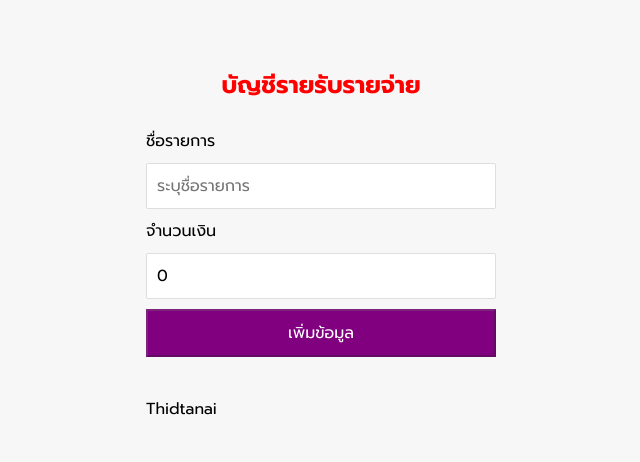
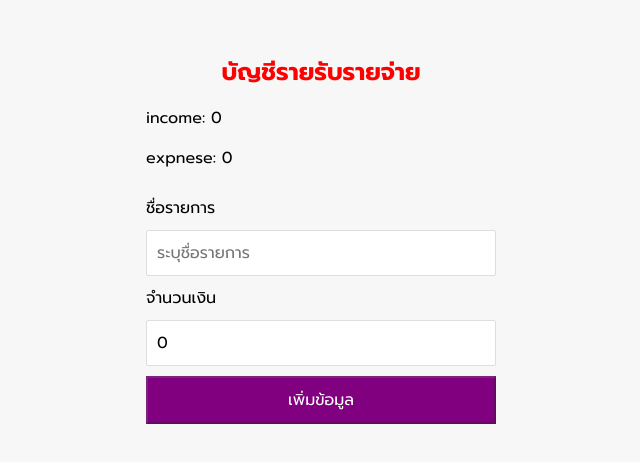
Before and after one commit to Thidtanai/Recap_Knowledge, a React (Create React App) app in the folder Kong/JS_React/react-basic/: page / in a window 1280 px wide. Shown: the part 156-618 px from the top of the page, without its empty margins (319-959 px from the left). Built offline with nearby package versions, Linux system fonts and the light colour scheme.

Commit message:
Update_ReportCal

```diff
--- a/Kong/JS_React/react-basic/src/App.js
+++ b/Kong/JS_React/react-basic/src/App.js
@@ -1,11 +1,12 @@
 //import logo from "./logo.svg";
 import "./App.css";
-import React from "react";
+import React, { useEffect } from "react";
 import { useState } from "react";
 
 import Transaction from "./components/Transaction";
 import FormComponent from "./components/FormComponent";
 import DataContext from "./data/DataContext";
+import ReportComponent from "./components/ReportComponent";
 
 // Nested component
 const Title = () => (
@@ -17,6 +18,10 @@ const Title = () => (
 function App() {
   //Data is send to Transaction
   const [items, setItems] = useState([]);
+
+  const [reportIncome, setReportIncome] = useState(0);
+  const [reportExpense, setReportExpense] = useState(0);
+
   //Data is receive from Form
   const onAddNewItem = (newItem) => {
     setItems((prevItem) => {
@@ -24,11 +29,29 @@ function App() {
     });
   };
 
+  useEffect(() => {
+    const amounts = items.map((items) => items.amount);
+    const income = amounts
+      .filter((element) => element > 0)
+      .reduce((total, element) => (total += element), 0);
+    const expense = amounts
+      .filter((element) => element < 0)
+      .reduce((total, element) => (total += element), 0);
+
+    setReportIncome(income);
+    setReportExpense(Math.abs(expense));
+  }, [items, reportIncome, reportExpense]);
   return (
-    // Provider
-    <DataContext.Provider value={"Thidtanai"}>
+    /* Provider */
+    <DataContext.Provider
+      value={{
+        income: reportIncome,
+        expense: reportExpense,
+      }}
+    >
       <div className="container">
         <Title />
+        <ReportComponent />
         <FormComponent onAddItem={onAddNewItem} />
         <Transaction items={items} />
       </div>
--- a/Kong/JS_React/react-basic/src/components/Item.js
+++ b/Kong/JS_React/react-basic/src/components/Item.js
@@ -1,6 +1,5 @@
 import PropTypes from "prop-types"; //For validate props type
 import "./Item.css";
-import DataContext from "../data/DataContext";
 
 /* Method1 */
 const Item = (props) => {
@@ -14,8 +13,6 @@ const Item = (props) => {
         {symbol}
         {Math.abs(amount)}
       </span>
-      {/* Consumer */}
-      <DataContext.Consumer>{(value) => <p>{value}</p>}</DataContext.Consumer>
     </li>
   );
 };
--- /dev/null
+++ b/Kong/JS_React/react-basic/src/components/ReportComponent.js
@@ -0,0 +1,22 @@
+import { useContext } from "react";
+import DataContext from "../data/DataContext";
+
+const ReportComponent = () => {
+  /* Consumer */
+  const { income, expense } = useContext(DataContext);
+  return (
+    <div>
+      {/* <DataContext.Consumer>
+        {(context) => (
+          <p>
+            income: {context.income} expnese: {context.expense}
+          </p>
+        )}
+      </DataContext.Consumer> */}
+      <p>income: {income}</p>
+      <p>expnese: {expense}</p>
+    </div>
+  );
+};
+
+export default ReportComponent;
--- a/Kong/JS_React/react-basic/src/components/Transaction.js
+++ b/Kong/JS_React/react-basic/src/components/Transaction.js
@@ -1,6 +1,5 @@
 import Item from "./Item";
 import "./Transaction.css";
-import DataContext from "../data/DataContext";
 
 const Transaction = (props) => {
   const { items } = props;
@@ -12,10 +11,9 @@ const Transaction = (props) => {
           return <Item {...element} key={element.id} />;
         })}
       </ul>
-      <p>
-        {/* Consumer */}
+      {/* <p>
         <DataContext.Consumer>{(value) => <p>{value}</p>}</DataContext.Consumer>
-      </p>
+      </p> */}
     </div>
   );
 };
```
